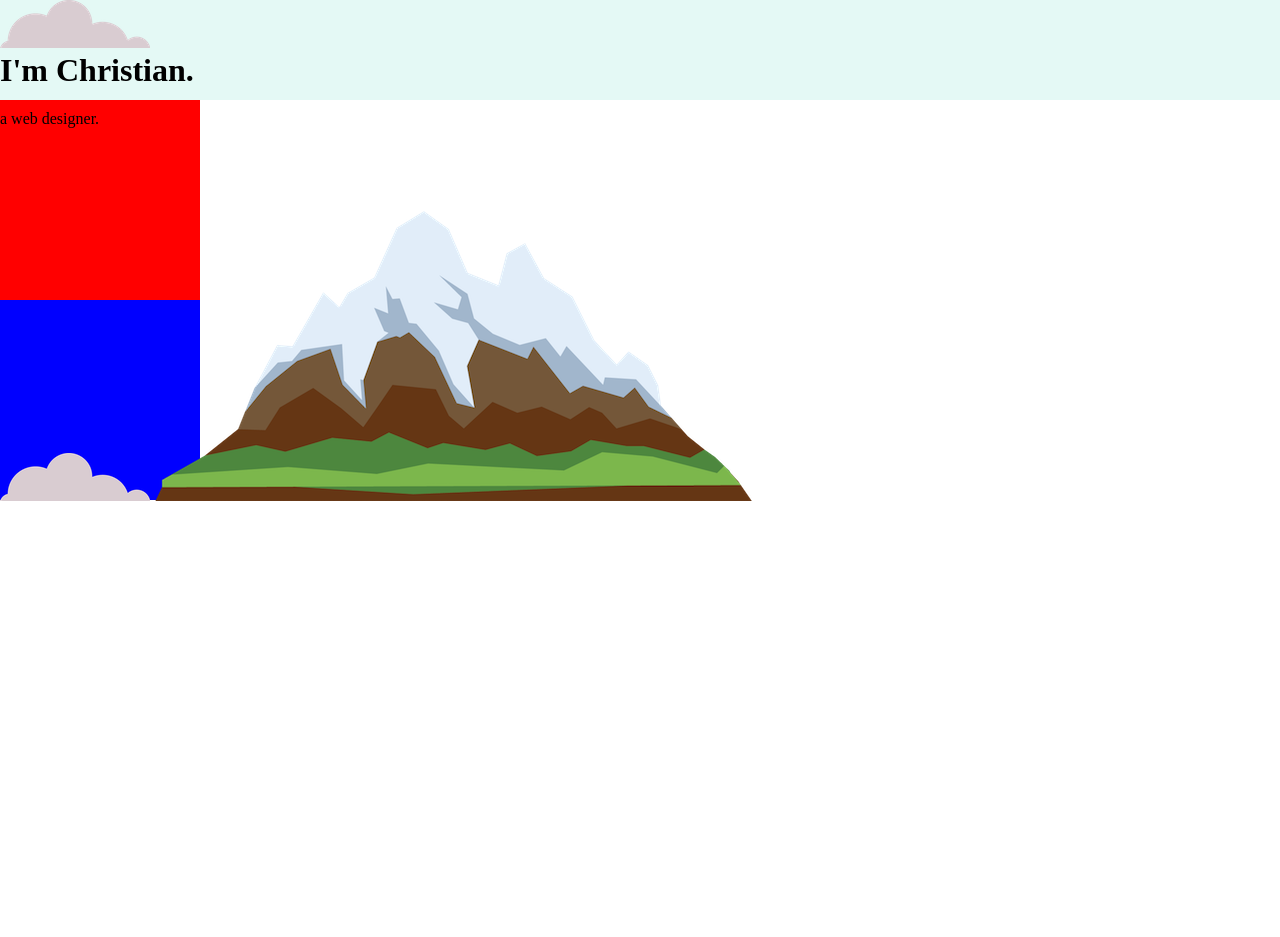
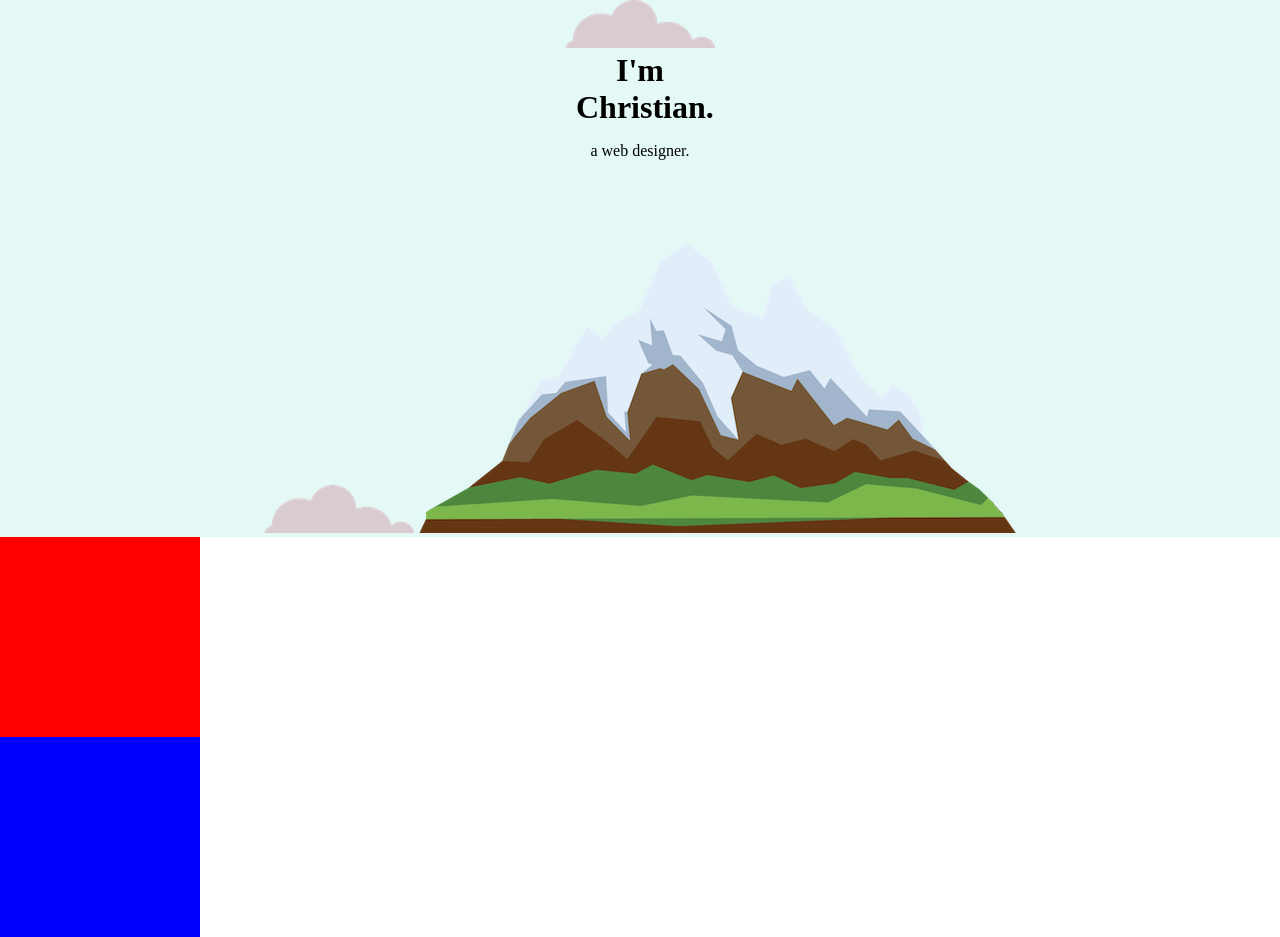
Before and after one commit to cshaw00048/CSS-My-Site, a plain HTML site: page index.html in a window 1280 px wide. Before the commit the page ends 800 px from the top, so only its background shows below. Drawn offline with Linux system fonts and the light colour scheme.

Commit message:
centering text and images

```diff
--- a/css/styles.css
+++ b/css/styles.css
@@ -1,16 +1,18 @@
 body {
     margin:0;
+    text-align: center;
 }
 
 h1 {
-    margin-top: 0;
+    width: 10%;
+    margin: 0 auto 0 auto;
 }
 
 
 
 .top-container {
     background-color: #E4F9F5;
-    height: 100px;
+    height: 100%;
     width: 100%;
 }
 
```
